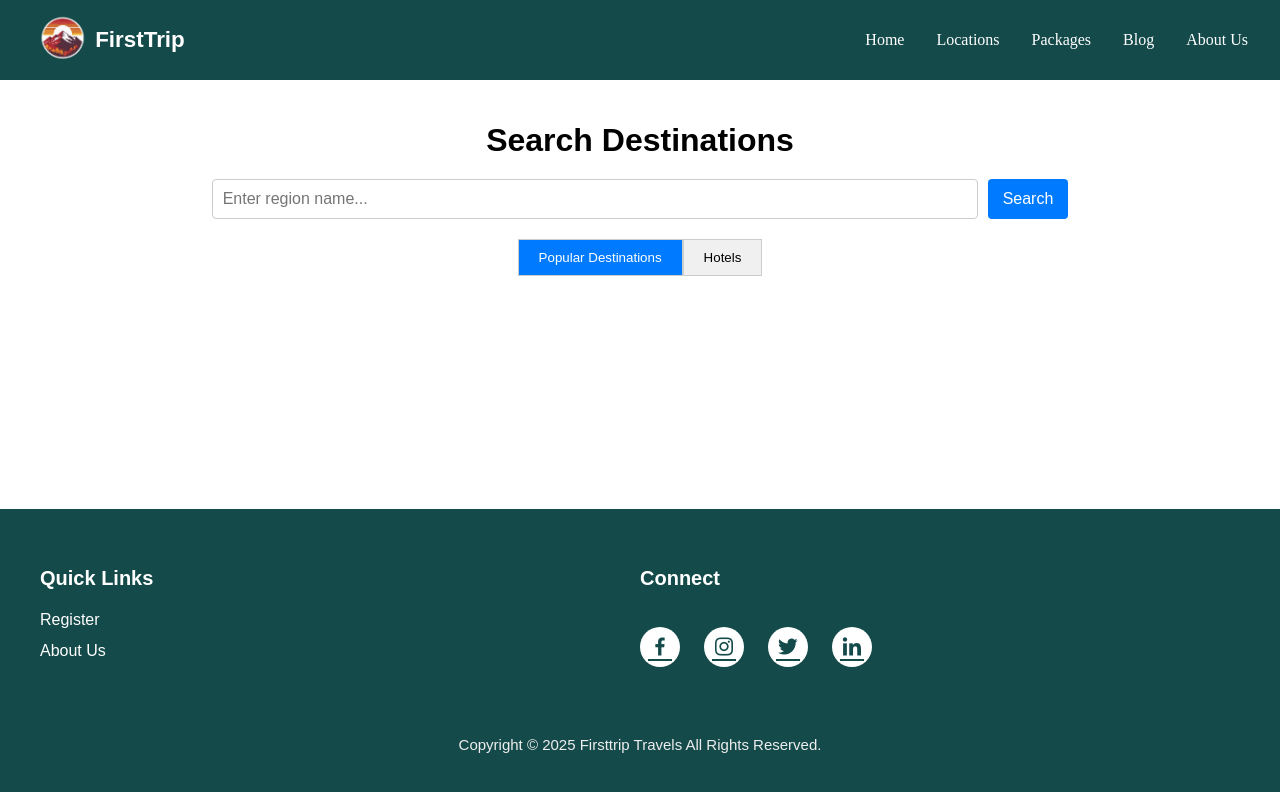
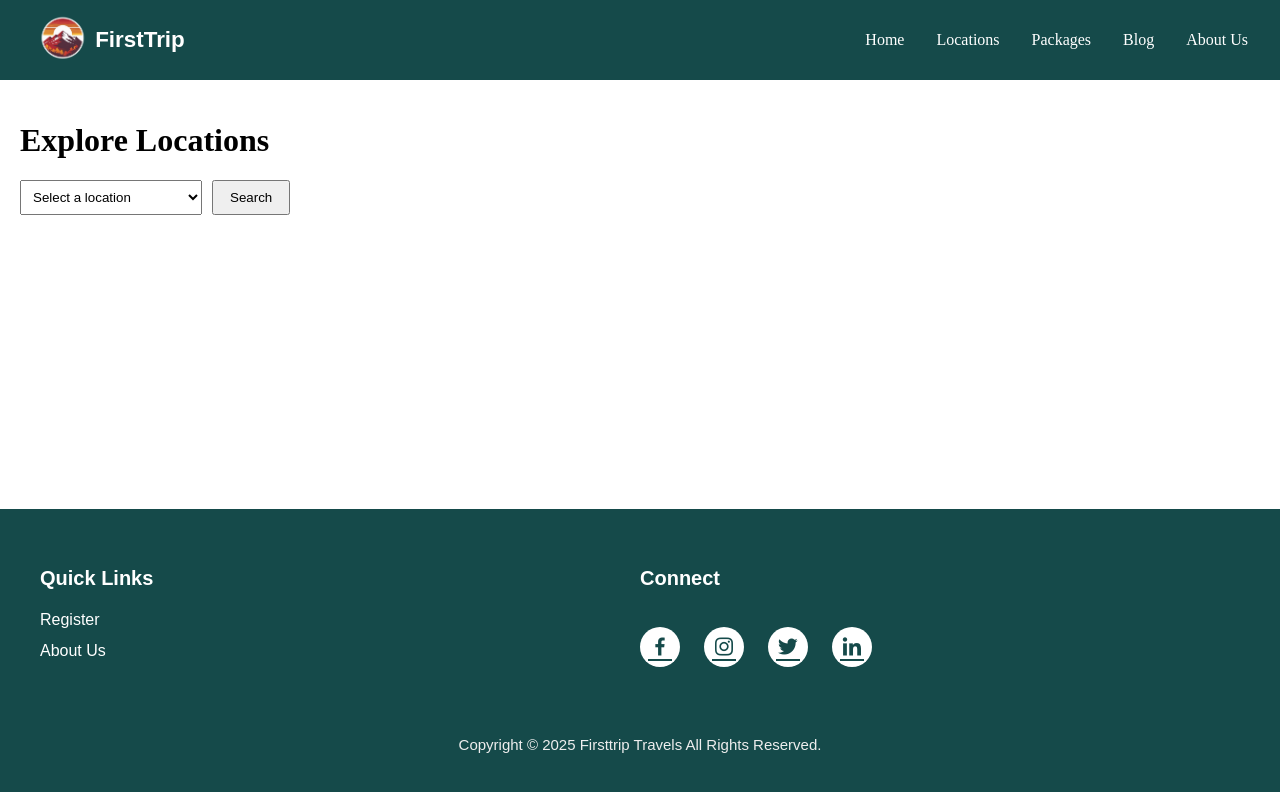
Before and after one commit to jita1218/travel_app, a React (Vite) app: page /location in a window 1280 px wide. Shown: the top 792 px of the page. Built offline with nearby package versions, Linux system fonts and the light colour scheme.

Commit message:
Update location.jsx

```diff
--- a/src/pages/location.jsx
+++ b/src/pages/location.jsx
@@ -1,125 +1,126 @@
+// src/pages/Location.jsx
 import React, { useState } from "react";
 import axios from "axios";
+import locations from "../data/locations"; // ✅ Import static locations list
 
-const Location = () => {
+function Location() {
   const [region, setRegion] = useState("");
-  const [loading, setLoading] = useState(false);
   const [pois, setPois] = useState([]);
   const [hotels, setHotels] = useState([]);
-  const [activeTab, setActiveTab] = useState("pois");
-  const [error, setError] = useState("");
-const API_BASE = import.meta.env.VITE_API_BASE_URL;
+  const [loading, setLoading] = useState(false);
 
   const handleSearch = async () => {
-    if (!region.trim()) {
-      setError("Please enter a region");
-      return;
-    }
-    setError("");
+    if (!region) return;
     setLoading(true);
-    setPois([]);
-    setHotels([]);
+    try {
+      const poiRes = await axios.get(`/api/destination/popular?region=${region}`);
+      const hotelRes = await axios.get(`/api/destination/hotels?region=${region}`);
 
-    try {
-      const poiRes = await axios.get(`${API_BASE}/api/destination/popular?region=${region}`);
+      console.log("POIs Response:", poiRes.data);
+      console.log("Hotels Response:", hotelRes.data);
+
       setPois(poiRes.data.pois || []);
-
-      const hotelRes = await axios.get(`${API_BASE}/api/destination/hotels?region=${region}`);
       setHotels(hotelRes.data.hotels || []);
     } catch (err) {
-      console.error(err);
-      setError("Failed to fetch data. Please try again.");
-    } finally {
+      console.error("Error fetching data:", err);
+    }
     setLoading(false);
-    }
+  };
+
+  // ✅ Helper to safely get an image from API object
+  const getImage = (item) => {
+    return (
+      item.image ||
+      item.photo ||
+      item.image_url ||
+      item.imgUrl ||
+      "https://via.placeholder.com/300x200?text=No+Image"
+    );
   };
 
   return (
-    <div style={styles.container}>
-      <h1 style={styles.title}>Search Destinations</h1>
+    <div style={{ padding: "20px" }}>
+      <h1>Explore Locations</h1>
 
-      <div style={styles.searchBox}>
-        <input
-          type="text"
-          placeholder="Enter region name..."
+      {/* Dropdown from static locations */}
+      <select
         value={region}
         onChange={(e) => setRegion(e.target.value)}
-          style={styles.input}
-        />
-        <button onClick={handleSearch} style={styles.button}>
+        style={{ padding: "8px", marginRight: "10px" }}
+      >
+        <option value="">Select a location</option>
+        {locations.map((loc, index) => (
+          <option key={index} value={loc.region}>
+            {loc.name}
+          </option>
+        ))}
+      </select>
+
+      <button onClick={handleSearch} style={{ padding: "8px 16px" }}>
         Search
       </button>
-      </div>
 
-      {error && <p style={styles.error}>{error}</p>}
-
-      {/* Tabs */}
-      <div style={styles.tabs}>
-        <button
-          style={activeTab === "pois" ? styles.activeTab : styles.tab}
-          onClick={() => setActiveTab("pois")}
-        >
-          Popular Destinations
-        </button>
-        <button
-          style={activeTab === "hotels" ? styles.activeTab : styles.tab}
-          onClick={() => setActiveTab("hotels")}
-        >
-          Hotels
-        </button>
-      </div>
-
-      {/* Loading */}
       {loading && <p>Loading...</p>}
 
-      {/* Cards */}
-      <div style={styles.cardContainer}>
-        {activeTab === "pois" &&
-          pois.map((item, index) => (
-            <div key={index} style={styles.card}>
+      {!loading && pois.length > 0 && (
+        <div>
+          <h2>Popular Places</h2>
+          <div style={{ display: "flex", flexWrap: "wrap", gap: "20px" }}>
+            {pois.map((item, i) => (
+              <div
+                key={i}
+                style={{
+                  width: "300px",
+                  border: "1px solid #ddd",
+                  borderRadius: "8px",
+                  overflow: "hidden",
+                }}
+              >
                 <img
-                src={item.image || "https://via.placeholder.com/300x200?text=No+Image"}
+                  src={getImage(item)}
                   alt={item.name}
-                style={styles.image}
+                  style={{ width: "100%", height: "200px", objectFit: "cover" }}
                 />
+                <div style={{ padding: "10px" }}>
                   <h3>{item.name}</h3>
-              <p>{item.description || "No description available"}</p>
+                  <p>{item.description || "No description available."}</p>
                 </div>
-          ))}
-
-        {activeTab === "hotels" &&
-          hotels.map((item, index) => (
-            <div key={index} style={styles.card}>
-              <img
-                src={item.image || "https://via.placeholder.com/300x200?text=No+Image"}
-                alt={item.name}
-                style={styles.image}
-              />
-              <h3>{item.name}</h3>
-              <p>{item.description || "No description available"}</p>
-              <p><strong>Address:</strong> {item.address || "Not available"}</p>
-              <p><strong>Rating:</strong> {item.rating}</p>
               </div>
             ))}
           </div>
         </div>
+      )}
+
+      {!loading && hotels.length > 0 && (
+        <div style={{ marginTop: "40px" }}>
+          <h2>Hotels</h2>
+          <div style={{ display: "flex", flexWrap: "wrap", gap: "20px" }}>
+            {hotels.map((item, i) => (
+              <div
+                key={i}
+                style={{
+                  width: "300px",
+                  border: "1px solid #ddd",
+                  borderRadius: "8px",
+                  overflow: "hidden",
+                }}
+              >
+                <img
+                  src={getImage(item)}
+                  alt={item.name}
+                  style={{ width: "100%", height: "200px", objectFit: "cover" }}
+                />
+                <div style={{ padding: "10px" }}>
+                  <h3>{item.name}</h3>
+                  <p>{item.description || "No description available."}</p>
+                </div>
+              </div>
+            ))}
+          </div>
+        </div>
+      )}
+    </div>
   );
-};
-
-// Styles
-const styles = {
-  container: { padding: "20px", fontFamily: "Arial, sans-serif" },
-  title: { textAlign: "center", marginBottom: "20px" },
-  searchBox: { display: "flex", justifyContent: "center", marginBottom: "20px" },
-  input: { padding: "10px", width: "60%", fontSize: "16px", border: "1px solid #ccc", borderRadius: "4px" },
-  button: { padding: "10px 15px", marginLeft: "10px", fontSize: "16px", backgroundColor: "#007bff", color: "#fff", border: "none", borderRadius: "4px", cursor: "pointer" },
-  error: { color: "red", textAlign: "center" },
-  tabs: { display: "flex", justifyContent: "center", marginBottom: "20px" },
-  tab: { padding: "10px 20px", border: "1px solid #ccc", backgroundColor: "#f0f0f0", cursor: "pointer" },
-  activeTab: { padding: "10px 20px", border: "1px solid #ccc", backgroundColor: "#007bff", color: "#fff" },
-  cardContainer: { display: "grid", gridTemplateColumns: "repeat(auto-fit, minmax(250px, 1fr))", gap: "20px" },
-  card: { border: "1px solid #ddd", padding: "10px", borderRadius: "8px", backgroundColor: "#fff" },
-  image: { width: "100%", height: "200px", objectFit: "cover", borderRadius: "8px" },
-};
+}
 
 export default Location;
```
Lines whose indentation alone changed are shown as unchanged.
